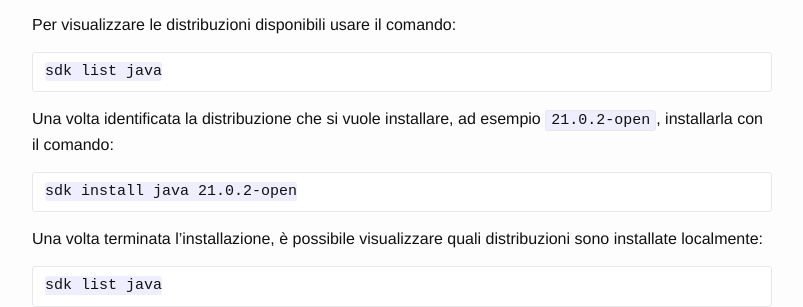
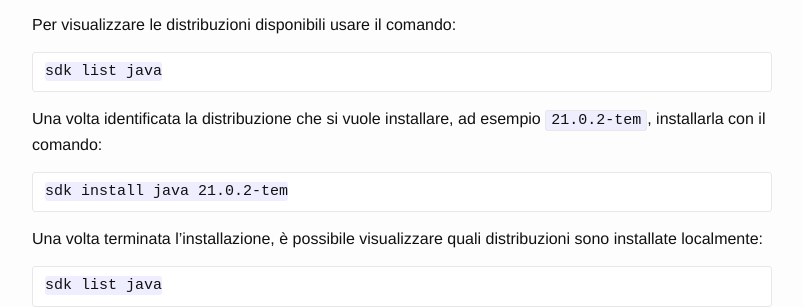
Before and after one commit to unibo-oop/software-installation, a Jekyll site: the page built from index.md, in a window 1280 px wide and 900 px high, scrolled down 1720 px. Shown: the part 148-455 px from the top of the window, without its empty margins (238-1041 px from the left). Built offline with Jekyll 4.4.1, drawn with Linux system fonts in a browser that asks for light colours.

Commit message:
move to temurin distribution

````diff
--- a/index.md
+++ b/index.md
@@ -162,10 +162,10 @@ Per visualizzare le distribuzioni disponibili usare il comando:
 ```
 sdk list java
 ```
-Una volta identificata la distribuzione che si vuole installare, ad esempio `21.0.2-open`, installarla con il comando:
+Una volta identificata la distribuzione che si vuole installare, ad esempio `21.0.2-tem`, installarla con il comando:
 
 ```
-sdk install java 21.0.2-open
+sdk install java 21.0.2-tem
 ```
 
 Una volta terminata l'installazione, è possibile visualizzare quali distribuzioni sono installate localmente:
````
